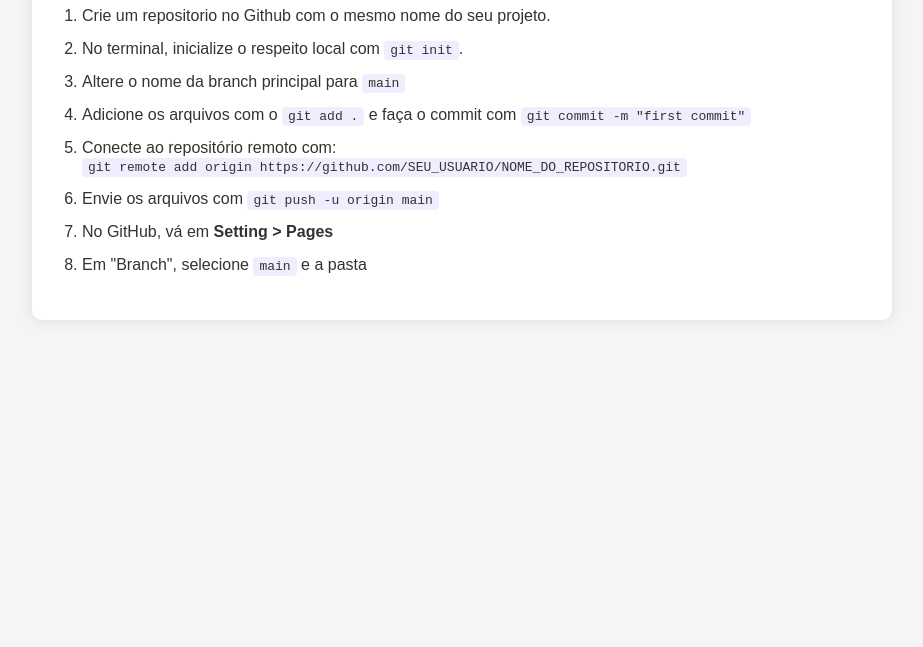
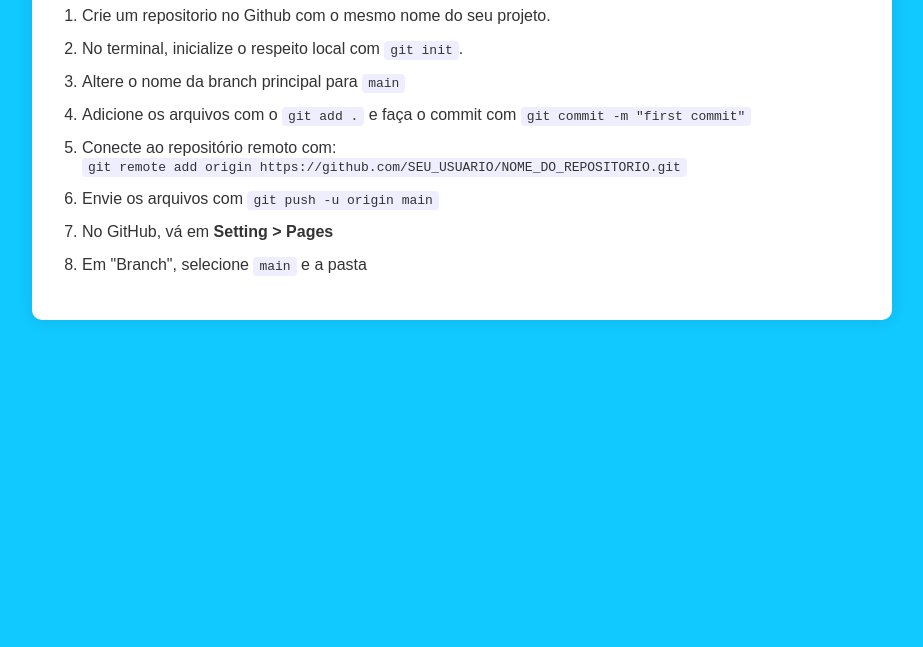
Before and after one commit to keKvnJun/first_site, a plain HTML site: page index.html in a window 1280 px wide. Shown: the part 153-800 px from the top of the page, without its empty margins (178-1101 px from the left). Drawn offline with Linux system fonts and the light colour scheme.

Commit message:
Alterei o background color para azul do Body

```diff
--- a/style.css
+++ b/style.css
@@ -1,6 +1,6 @@
 body {
     font-family: Arial, sans-serif;
-    background-color: #f5f5f5;
+    background-color: #11c8ff;
     color: #333;
     margin: 0;
     padding: 0;
```
